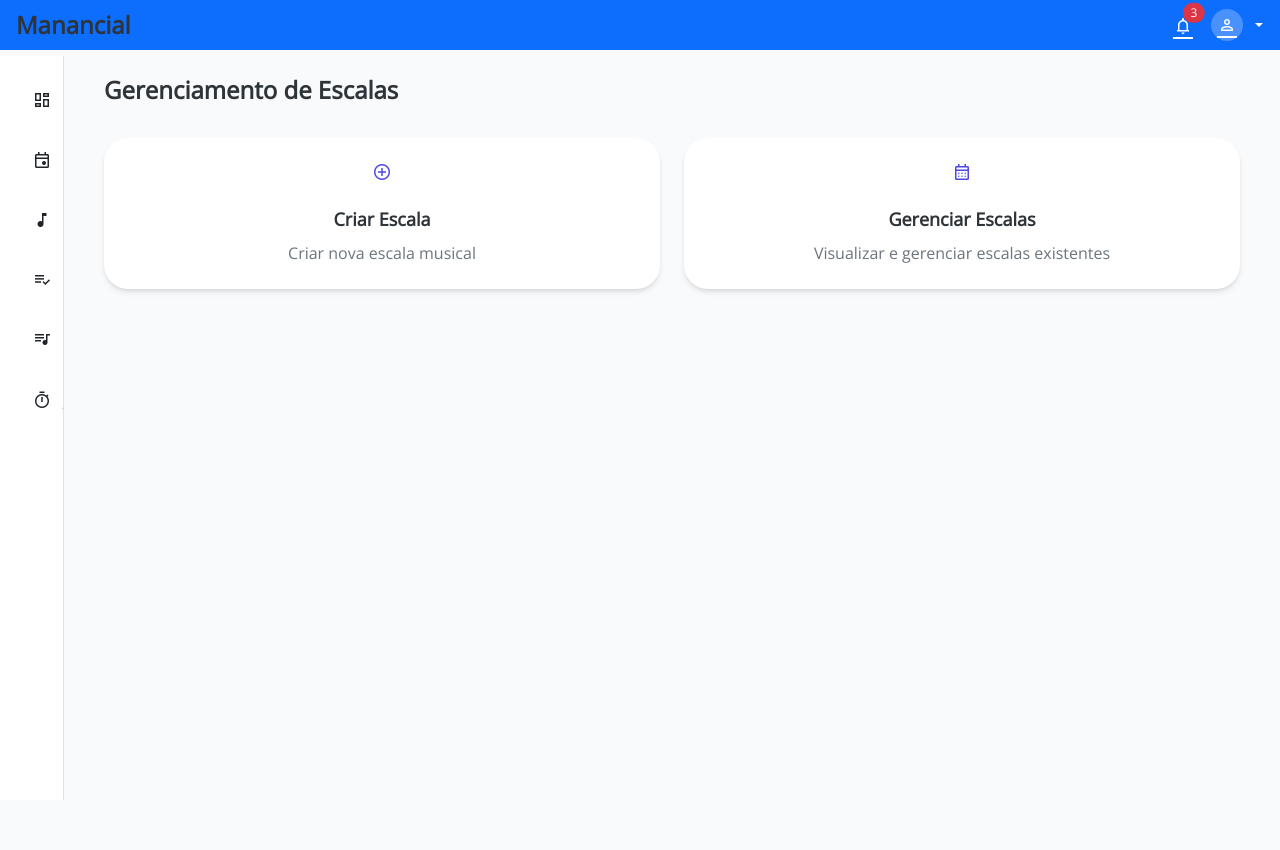
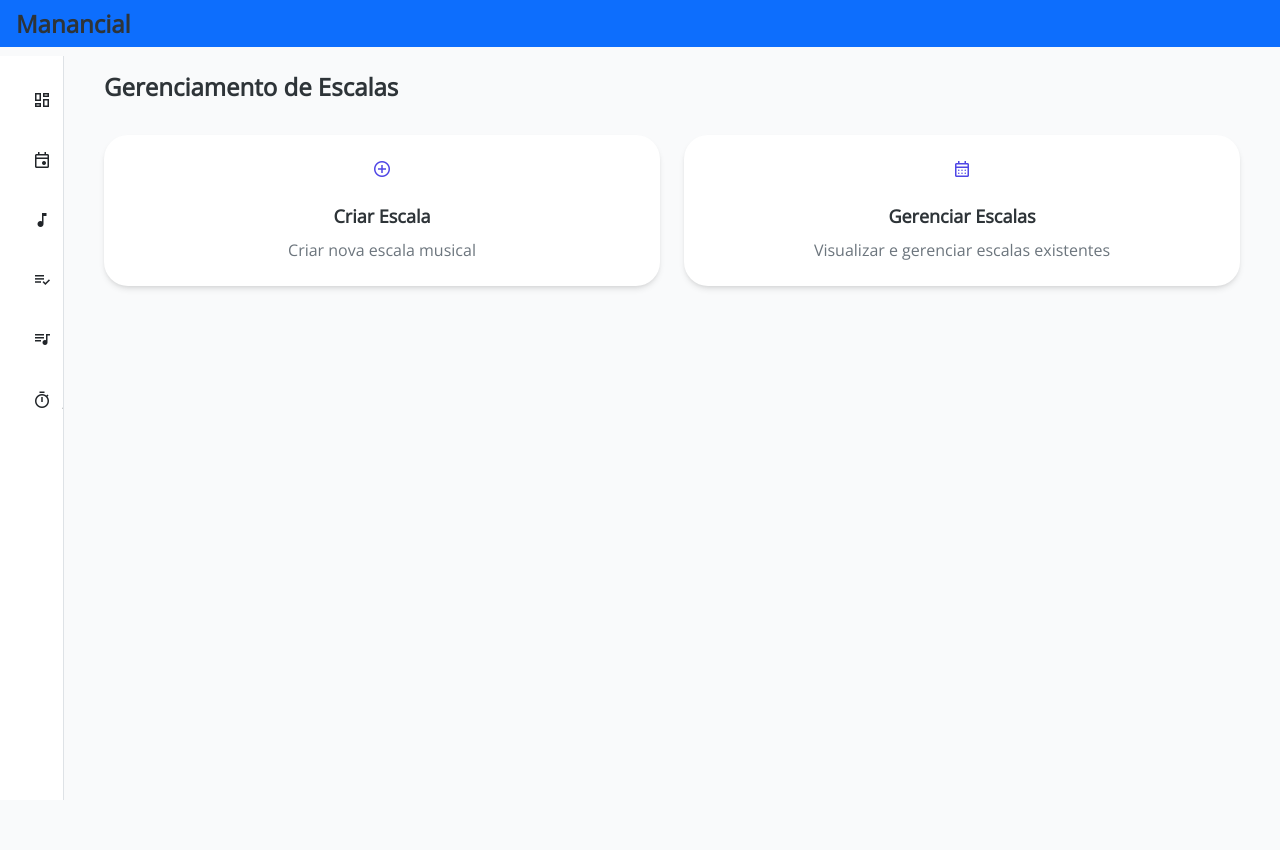
Before and after one commit to DFSegatto/Musicalize, a PHP site: page /aplicativoManancial/modules/escalas/index.php in a window 1280 px wide. After the commit the page ends 800 px from the top, so only its background shows below. Run offline with PHP 8.4, Linux system fonts and the light colour scheme; tables that the repository leaves empty or names only in its code hold one stand-in row (values such as "Sample post").

Commit message:
Retirado icones de login do header

```diff
--- a/includes/header.php
+++ b/includes/header.php
@@ -7,30 +7,5 @@
         <h1 class="text-2xl font-bold">
             <a href="<?php echo url('/index.php'); ?>">Manancial</a>
         </h1>
-
-        <div class="d-flex align-items-center gap-3">
-            <div class="position-relative">
-                <button class="btn btn-link text-white p-0">
-                    <span class="material-symbols-outlined">notifications</span>
-                    <span class="position-absolute top-0 start-100 translate-middle badge rounded-pill bg-danger">
-                        3
-                    </span>
-                </button>
-            </div>
-
-            <div class="dropdown">
-                <button class="btn btn-link text-white p-0 dropdown-toggle d-flex align-items-center gap-2" type="button" data-bs-toggle="dropdown" aria-expanded="false">
-                    <div class="rounded-circle bg-white bg-opacity-25 d-flex align-items-center justify-content-center" style="width: 32px; height: 32px;">
-                        <span class="material-symbols-outlined">person</span>
-                    </div>
-                </button>
-                <ul class="dropdown-menu dropdown-menu-end shadow border-0 mt-2">
-                    <li><a class="dropdown-item d-flex align-items-center gap-2" href="#"><span class="material-symbols-outlined">person</span>Meu Perfil</a></li>
-                    <li><a class="dropdown-item d-flex align-items-center gap-2" href="#"><span class="material-symbols-outlined">settings</span>Configurações</a></li>
-                    <li><hr class="dropdown-divider"></li>
-                    <li><a class="dropdown-item d-flex align-items-center gap-2 text-danger" href="#"><span class="material-symbols-outlined">logout</span>Sair</a></li>
-                </ul>
-            </div>
-        </div>
     </div>
 </header>
```
